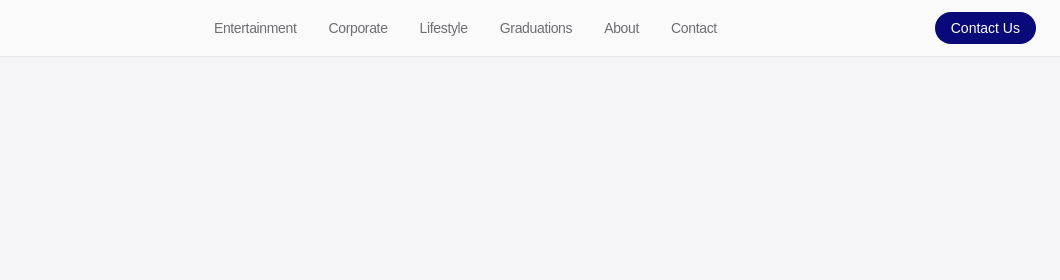
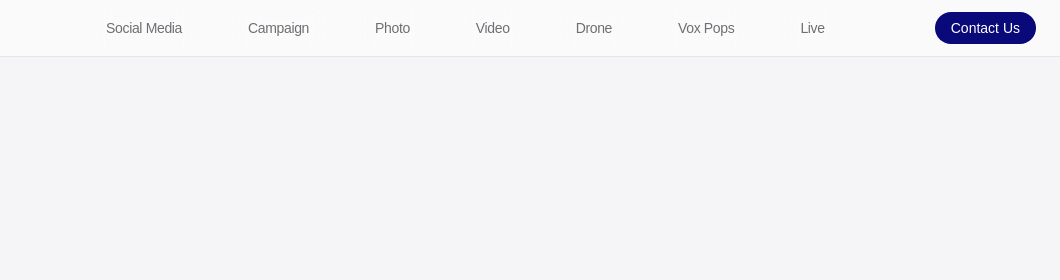
Before and after one commit to joelguy26-ux/soul-design-demo, a plain HTML site: page index.html in a window 1280 px wide. Shown: the top 280 px of the page, 220-1280 px from the left. Drawn offline with Linux system fonts and the light colour scheme; a web font is replaced by a local one.

Commit message:
expansion-ux

```diff
--- a/index.html
+++ b/index.html
@@ -20,12 +20,13 @@
 
         <!-- Navigation Items -->
         <div class="nav-links">
-          <a href="#entertainment" class="nav-link">Entertainment</a>
-          <a href="#corporate" class="nav-link">Corporate</a>
-          <a href="#lifestyle" class="nav-link">Lifestyle</a>
-          <a href="#graduations" class="nav-link">Graduations</a>
-          <a href="#about" class="nav-link">About</a>
-          <a href="#contact" class="nav-link">Contact</a>
+          <a href="#social" class="nav-link">Social Media</a>
+          <a href="#campaign" class="nav-link">Campaign</a>
+          <a href="#photo" class="nav-link">Photo</a>
+          <a href="#video" class="nav-link">Video</a>
+          <a href="#drone" class="nav-link">Drone</a>
+          <a href="#vox" class="nav-link">Vox Pops</a>
+          <a href="#live" class="nav-link">Live</a>
         </div>
 
             <!-- Action Buttons -->
--- a/styles.css
+++ b/styles.css
@@ -131,12 +131,38 @@ body::before {
   font-size: 14px;
   color: #6e6e73;
   text-decoration: none;
-  transition: color 0.2s ease;
+  transition: all 0.4s ease;
   font-weight: 400;
+  padding: 10px 16px;
+  border-radius: 20px;
+  background: rgba(255, 255, 255, 0.1);
+  border: 1px solid rgba(255, 255, 255, 0.2);
+  backdrop-filter: blur(10px);
+  position: relative;
+  overflow: hidden;
+}
+
+.nav-link::before {
+  content: '';
+  position: absolute;
+  top: 0;
+  left: -100%;
+  width: 100%;
+  height: 100%;
+  background: linear-gradient(90deg, transparent, rgba(0, 212, 255, 0.3), transparent);
+  transition: left 0.5s ease;
+}
+
+.nav-link:hover::before {
+  left: 100%;
 }
 
 .nav-link:hover {
   color: #1d1d1f;
+  background: rgba(0, 212, 255, 0.15);
+  border: 1px solid rgba(0, 212, 255, 0.4);
+  transform: translateY(-2px);
+  box-shadow: 0 8px 25px rgba(0, 212, 255, 0.2);
 }
 
 .nav-actions {
@@ -167,13 +193,31 @@ body::before {
   font-size: 14px;
   font-weight: 500;
   cursor: pointer;
-  transition: all 0.2s ease;
+  transition: all 0.4s ease;
+  position: relative;
+  overflow: hidden;
+}
+
+.action-btn::before {
+  content: '';
+  position: absolute;
+  top: 0;
+  left: -100%;
+  width: 100%;
+  height: 100%;
+  background: linear-gradient(90deg, transparent, rgba(0, 212, 255, 0.3), transparent);
+  transition: left 0.5s ease;
+}
+
+.action-btn:hover::before {
+  left: 100%;
 }
 
 .action-btn:hover {
   background: var(--souls-blue-light);
   color: var(--souls-blue-dark);
-  transform: translateY(-1px);
+  transform: translateY(-2px);
+  box-shadow: 0 8px 25px rgba(0, 212, 255, 0.2);
 }
 
 .mobile-menu-btn {
```
